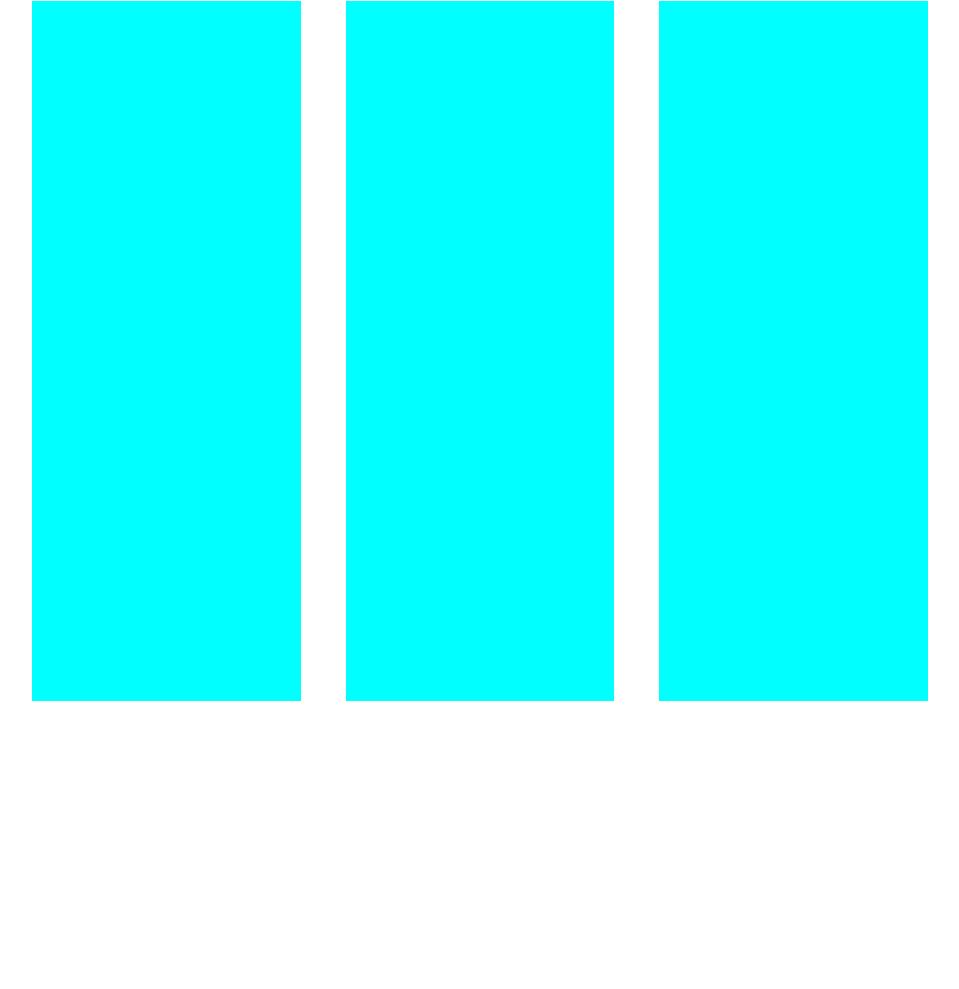
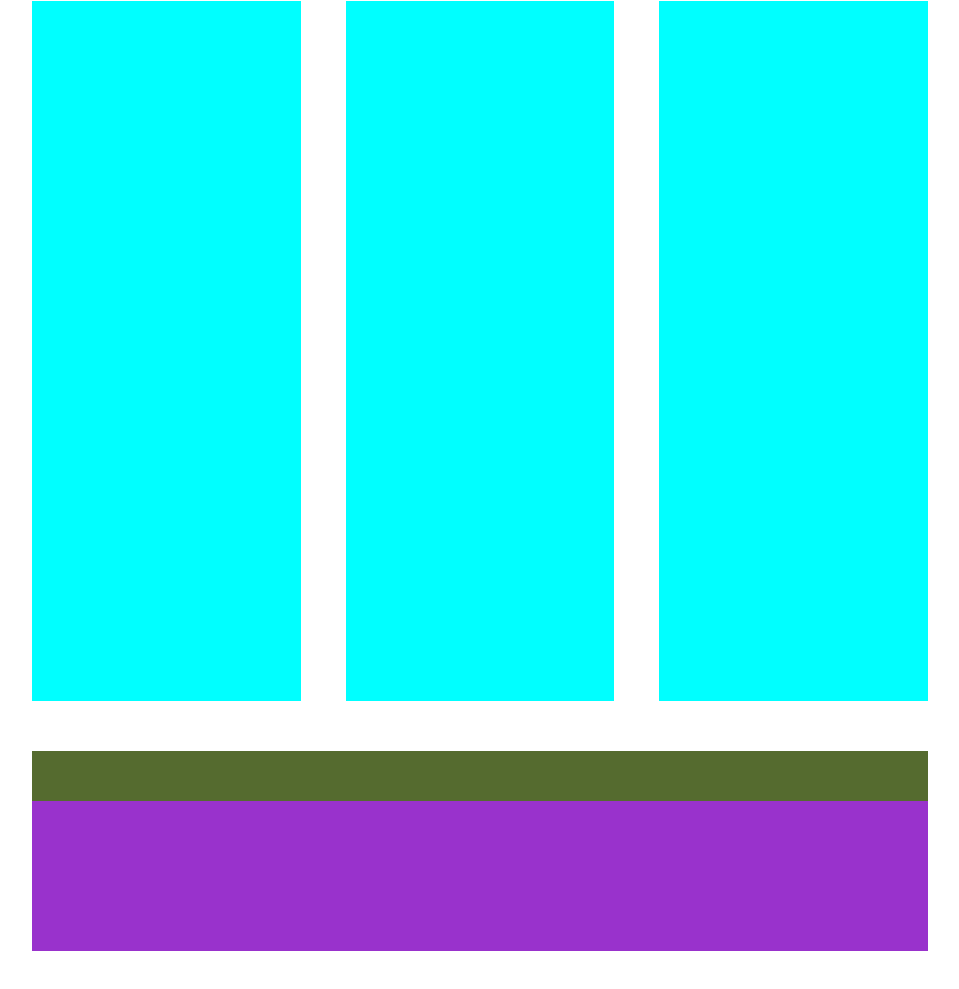
Before and after one commit to LauCost/htmlcss-dropbox, a plain HTML site: page index.html in a window 1280 px wide. Shown: the part 1049-2038 px from the top of the page, without its empty margins (160-1119 px from the left). Before the commit the page ends 1750 px from the top, so only its background shows below. Drawn offline with Linux system fonts and the light colour scheme.

Commit message:
Struttura a blocchi per la sezione Tariffe

```diff
--- a/index.html
+++ b/index.html
@@ -58,6 +58,8 @@
                 <div class="opzioni">
 
                 </div>
+
+                <!-- Le Tre Tariffe -->
                 <div class="tre_tar clearfix debug">
                     <div class="tar">
 
@@ -69,6 +71,16 @@
 
                     </div>
                 </div>
+
+                <div class="enterprice debug">
+                    <div class="titolino">
+
+                    </div>
+                    <div class="descri">
+
+                    </div>
+                </div>
+
             </div>
         </div>
     </main>
--- a/style.css
+++ b/style.css
@@ -71,6 +71,16 @@ header{
     height: 700px;
     background-color: cyan;
 }
+
+.debug > .titolino{
+    height: 50px;
+    background-color: darkolivegreen;
+}
+
+.debug > .descri{
+    height: 150px;
+    background-color: darkorchid;
+}
 /* /Debug */
 
 
@@ -119,12 +129,13 @@ header{
     margin: 25px 0;
 }
 .tariffe{
-
+    margin-bottom: 100px;
 }
 
 .tre_tar{
     display: flex;
     flex-direction: row;
+    margin-bottom: 25px;
 }
 
 .tar, .tar_cent{
@@ -135,6 +146,14 @@ header{
     margin: 0 5%;
 }
 
+.enterprice{
+    width: 100%;
+    margin-top: 50px;
+}
+
+.titolino{
+    text-align: center;
+}
 /* Sezione Tariffe */
 
 /* /Parte Main */
```
